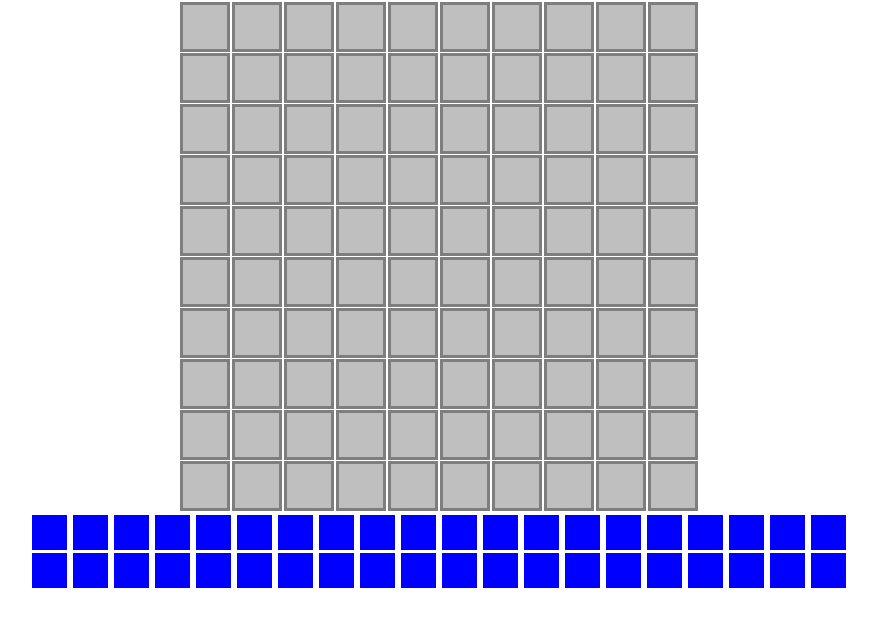
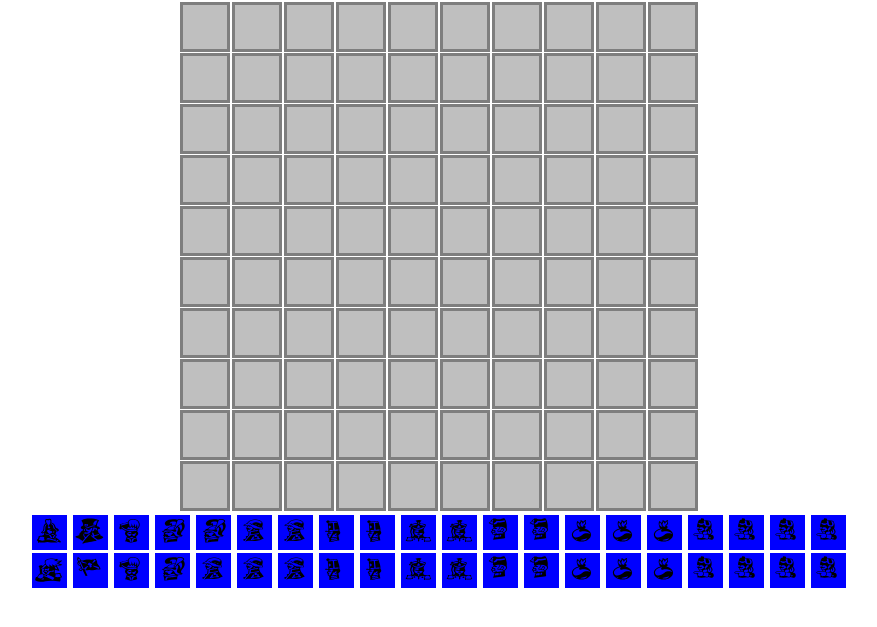
Before and after one commit to Philosoraptor9/Stratego, a plain HTML site: page index.html in a window 1280 px wide. Shown: the part 55-682 px from the top of the page, without its empty margins (201-1078 px from the left). Drawn offline with nearby package versions, Linux system fonts and the light colour scheme.

Commit message:
Stratego - game pieces styled

```diff
--- a/css/styles.css
+++ b/css/styles.css
@@ -22,5 +22,66 @@
     background-image: url("images/stregm.jpg");
     background-repeat: no-repeat;
     background-position: center center;
-    background-size: 636px 621px;
+    background-size: 640px 625px;
 }
+
+.general {
+    background-image: url("images/stratego-general.svg");
+    background-position: center center;
+    background-size: 33px 33px;
+}
+.marshal {
+    background-image: url("images/stratego-marshal.svg");
+    background-position: center center;
+    background-size: 33px 33px;
+}
+.spy {
+    background-image: url("images/stratego-spy.svg");
+    background-position: center center;
+    background-size: 33px 33px;
+}
+.flag {
+    background-image: url("images/stratego-flag.svg");
+    background-position: center center;
+    background-size: 33px 33px;
+}
+.colonel {
+    background-image: url("images/stratego-colonel.svg");
+    background-position: center center;
+    background-size: 33px 33px;
+}
+.major {
+    background-image: url("images/stratego-major.svg");
+    background-position: center center;
+    background-size: 33px 33px;
+}
+.miner {
+    background-image: url("images/stratego-miner.svg");
+    background-position: center center;
+    background-size: 33px 33px;
+}
+.captain {
+    background-image: url("images/stratego-captain.svg");
+    background-position: center center;
+    background-size: 33px 33px;
+}
+.lieutenant {
+    background-image: url("images/stratego-lieutenant.svg");
+    background-position: center center;
+    background-size: 33px 33px;
+}
+.sergeant {
+    background-image: url("images/stratego-sergeant.svg");
+    background-position: center center;
+    background-size: 33px 33px;
+}
+.bomb {
+    background-image: url("images/stratego-bomb.svg");
+    background-position: center center;
+    background-size: 33px 33px;
+}
+.scout {
+    background-image: url("images/stratego-scout.svg");
+    background-position: center center;
+    background-size: 33px 33px;
+}
--- a/js/stratego.js
+++ b/js/stratego.js
@@ -97,8 +97,8 @@ for (let i = 1; i < 21; i++){
         $(`.startingPiece-9-${j}`).addClass('captain');
         $(`.startingPiece-10-${j}`).addClass('lieutenant');
         $(`.startingPiece-11-${j}`).addClass('lieutenant');
-        $(`.startingPiece-12-${j}`).addClass('seargeant');
-        $(`.startingPiece-13-${j}`).addClass('seargeant');
+        $(`.startingPiece-12-${j}`).addClass('sergeant');
+        $(`.startingPiece-13-${j}`).addClass('sergeant');
         $(`.startingPiece-14-${j}`).addClass('bomb');
         $(`.startingPiece-15-${j}`).addClass('bomb');
         $(`.startingPiece-16-${j}`).addClass('bomb');
```
Also changed, not shown: css/images/stratego-bomb.svg (added), css/images/stratego-captain.svg (added), css/images/stratego-colonel.svg (added), css/images/stratego-flag.svg (added), css/images/stratego-general.svg (added), css/images/stratego-lieutenant.svg (added), css/images/stratego-major.svg (added), css/images/stratego-marshal.svg (added), css/images/stratego-miner.svg (added), css/images/stratego-scout.svg (added), css/images/stratego-sergeant.svg (added), css/images/stratego-spy.svg (added).
